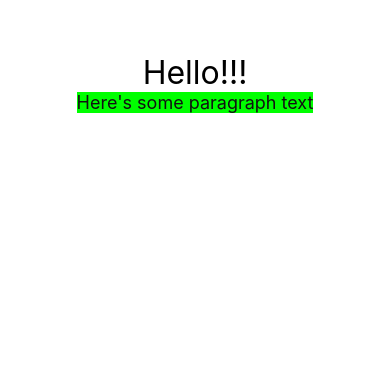
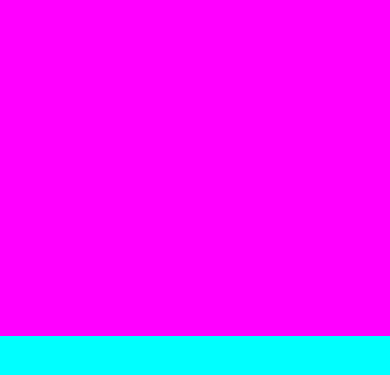
Before and after one commit to frankluongo/LUT-React-Native-For-Everyone, a React Native app: screen / in a window 390 px wide. Shown: the part 339-714 px from the top of the page. Built offline with nearby package versions, Linux system fonts and the light colour scheme.

Commit message:
6: Flexbox in React Native

```diff
--- a/App.js
+++ b/App.js
@@ -1,6 +1,6 @@
 import React from 'react';
 import { StyleSheet, Text, View } from 'react-native';
-import Hello from './Hello';
+
 
 // npm run ios and npm run android
 
@@ -8,8 +8,8 @@
   render() {
     return (
       <View style={styles.container}>
-        <Text style={styles.heading}>Hello!!!</Text>
-        <Hello />
+        <View style={styles.view1}></View>
+        <View style={styles.view2}></View>
       </View>
     );
   }
@@ -18,6 +18,7 @@
 const styles = StyleSheet.create({
   container: {
     flex: 1,
+    // flexDirection: 'row',
     backgroundColor: '#ffffff',
     alignItems: 'center',
     justifyContent: 'center',
@@ -27,5 +28,17 @@
   },
   body: {
     fontSize: 24
+  },
+  view1: {
+    backgroundColor: '#ff00ff',
+    height: 100,
+    width: '100%',
+    flex: 4
+  },
+  view2: {
+    backgroundColor: '#00ffff',
+    height: 100,
+    width: '100%',
+    flex: 1
   }
 });
```
